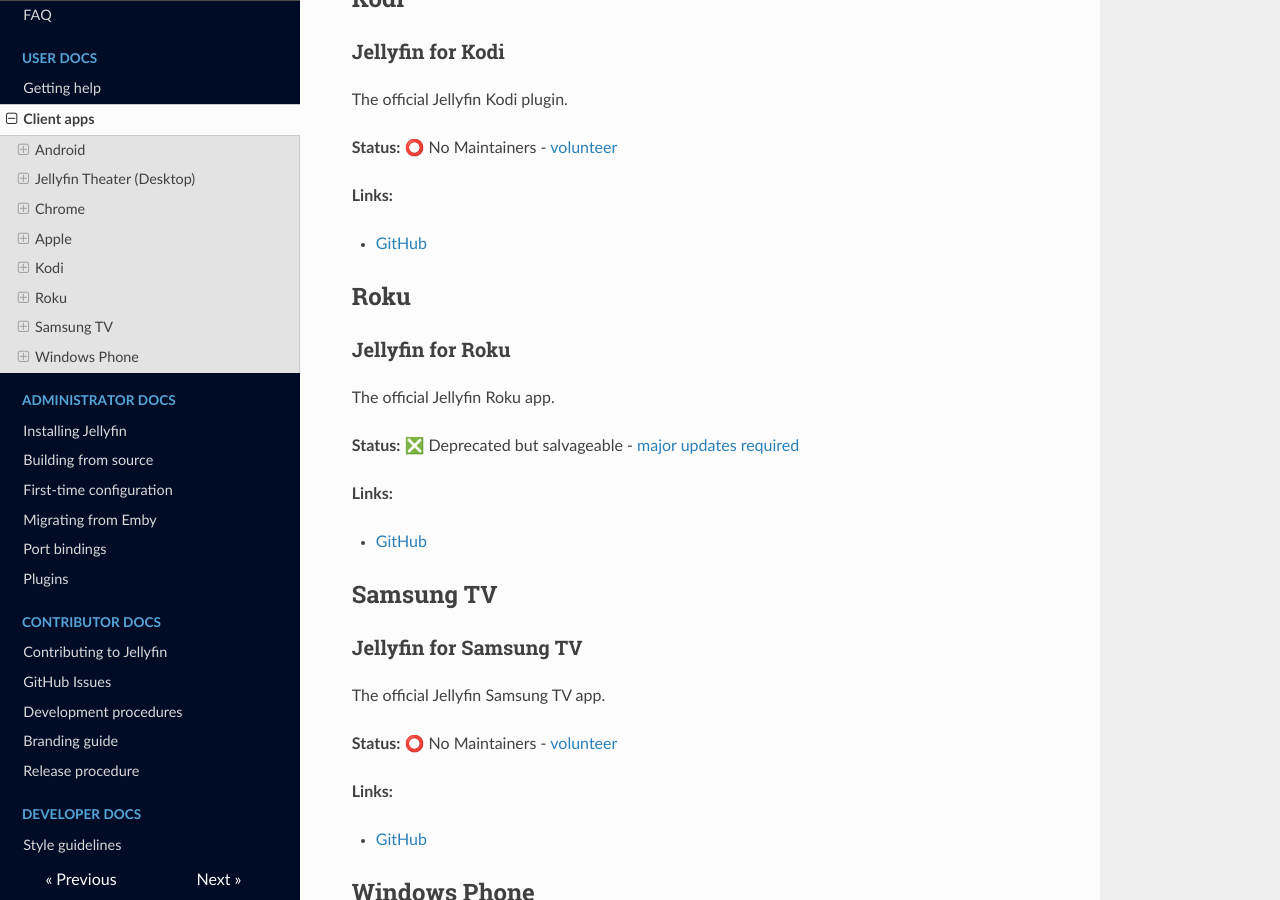
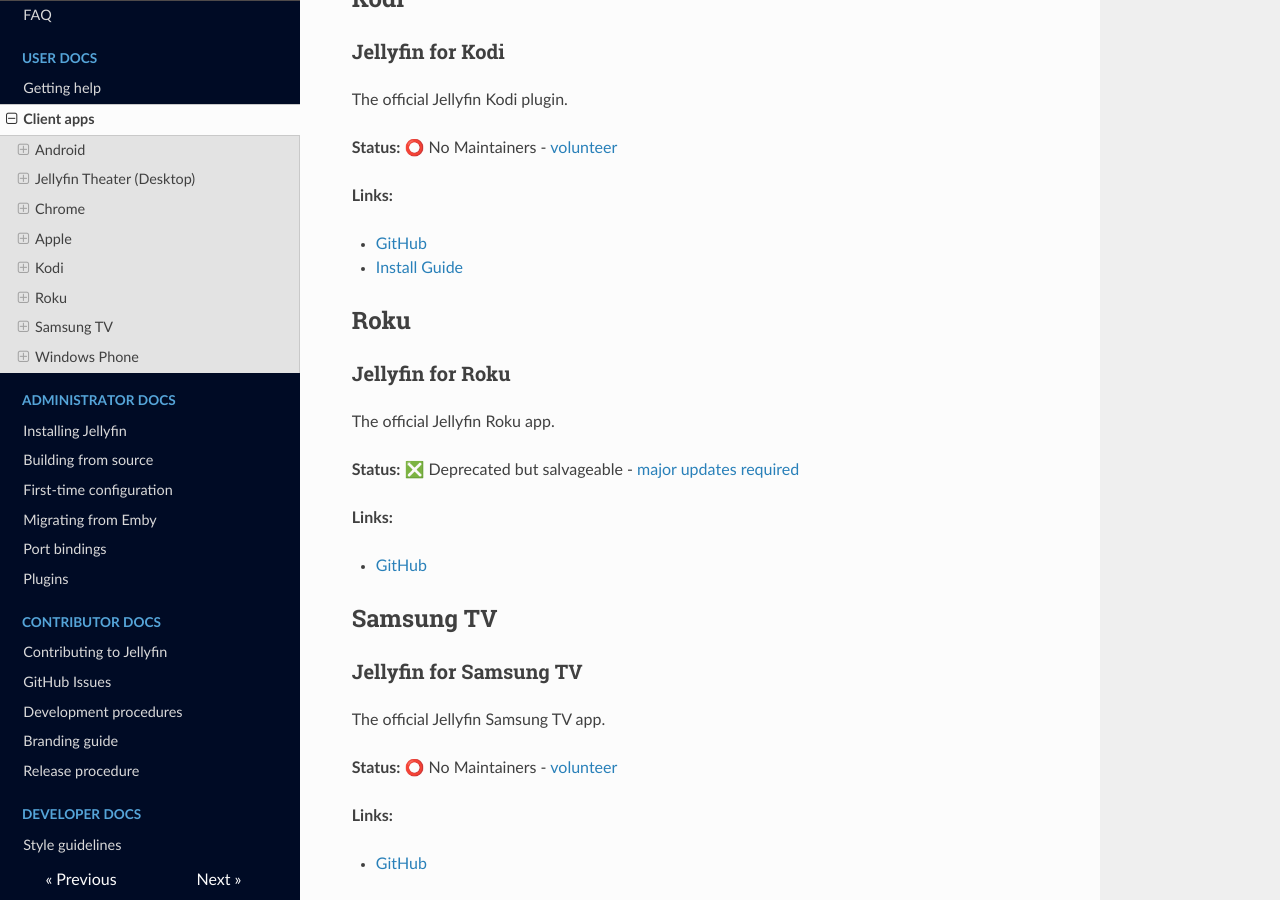
Before and after one commit to jellyfin-archive/jellyfin-docs, an MkDocs documentation site: the page built from docs/user-docs/apps.md, in a window 1280 px wide and 900 px high, scrolled down 2626 px. Built offline with MkDocs 1.6.1, drawn with Linux system fonts in a browser that asks for light colours; nearby versions of some CDN libraries; old or Windows-style settings are respelled for this version of MkDocs.

Commit message:
Add link to kodi addon install guide

```diff
--- a/docs/user-docs/apps.md
+++ b/docs/user-docs/apps.md
@@ -108,6 +108,7 @@ The official Jellyfin Kodi plugin.
 **Links:**
 
 * [GitHub](https://github.com/jellyfin/jellyfin-kodi)
+* [Install Guide](https://github.com/jellyfin/jellyfin-kodi#install-jellyfin-for-kodi)
 
 ## Roku
 
```
